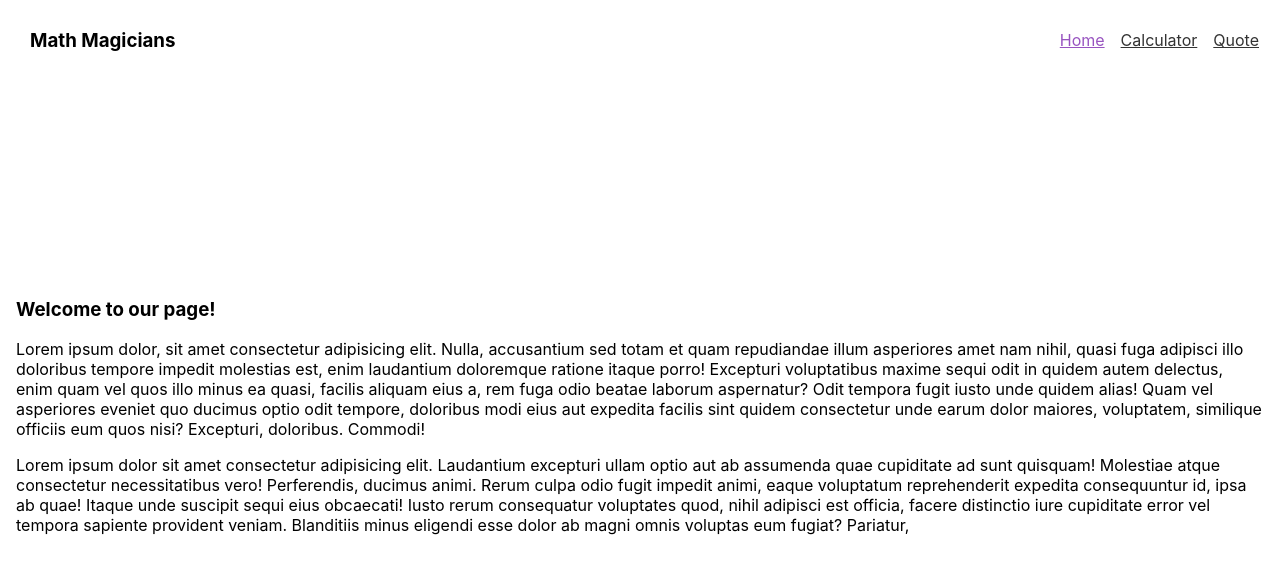
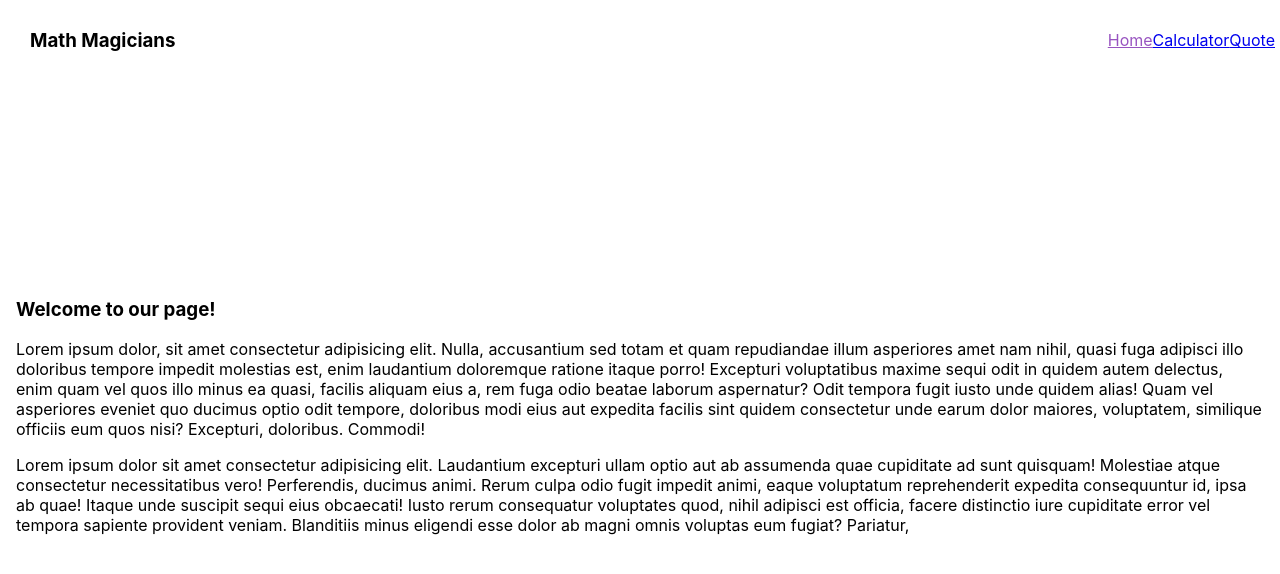
Before and after one commit to fithamlak/math-magicians, a React (Create React App) app: page / in a window 1280 px wide. Shown: the top 574 px of the page. Built offline with nearby package versions, Linux system fonts and the light colour scheme.

Commit message:
give-better style for navlinks
give-better style for navlinks

```diff
--- a/src/css/navbar.css
+++ b/src/css/navbar.css
@@ -24,9 +24,10 @@
   list-style: none;
 }
 
-a {
-  color: #333;
+.link {
+  color: mediumblue;
   padding-right: 16px;
+  text-decoration: none;
 }
 
 .active {
```
